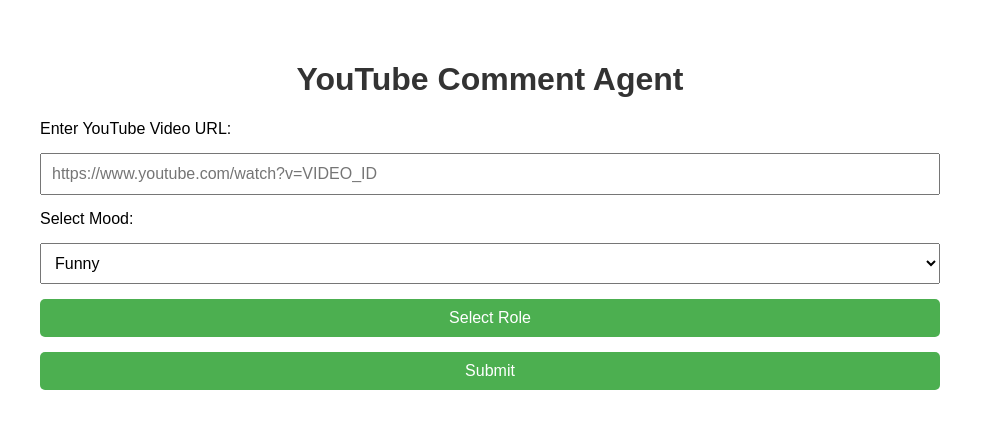
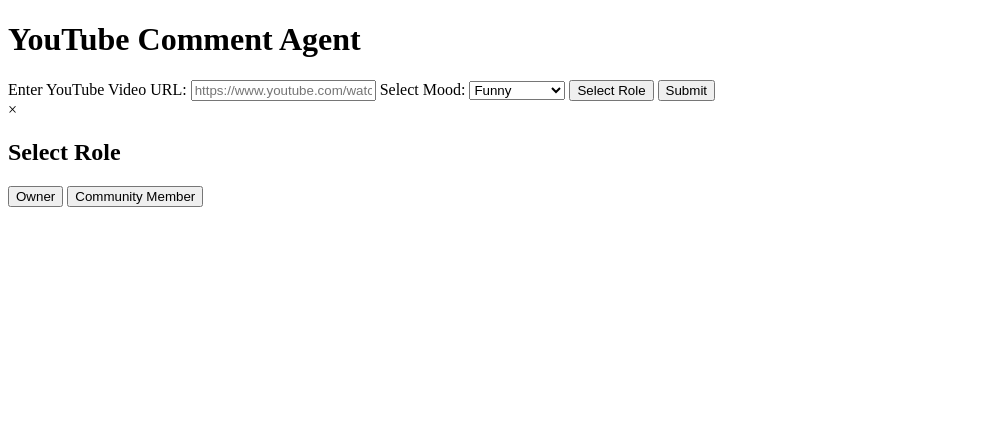
Before and after one commit to boyatlanta/youtube_comment_agent, a Flask app: page / in a window 1280 px wide. Shown: the top 429 px of the page, without its empty margins (0-995 px from the left). Run offline with Flask 3, Linux system fonts and the light colour scheme.

Commit message:
Update index.html

```diff
--- a/templates/index.html
+++ b/templates/index.html
@@ -5,123 +5,7 @@
     <meta name="viewport" content="width=device-width, initial-scale=1.0">
     <title>YouTube Comment Agent</title>
     <style>
-        body {
-            font-family: Arial, sans-serif;
-            margin: 20px;
-            padding: 20px;
-            max-width: 900px;
-        }
-        h1, h2 {
-            text-align: center;
-            color: #333;
-        }
-        form {
-            display: flex;
-            flex-direction: column;
-            gap: 15px;
-        }
-        input, select, button {
-            padding: 10px;
-            font-size: 16px;
-        }
-        button {
-            background-color: #4CAF50;
-            color: white;
-            border: none;
-            cursor: pointer;
-            border-radius: 5px;
-        }
-        button:hover {
-            background-color: #45a049;
-        }
-        .result, .approval-section {
-            margin-top: 20px;
-            padding: 20px;
-            border: 1px solid #ccc;
-            background-color: #f9f9f9;
-            border-radius: 10px;
-        }
-        table {
-            width: 100%;
-            border-collapse: collapse;
-            margin-top: 10px;
-        }
-        th, td {
-            border: 1px solid #ddd;
-            padding: 12px;
-            text-align: left;
-            vertical-align: top; /* Aligns textareas properly */
-        }
-        th {
-            background-color: #f4f4f4;
-            font-weight: bold;
-        }
-        .generate-reply-column, .edit-reply-column {
-            width: 40%; /* Ensure "Edit Reply" matches "Generated Reply" */
-        }
-        .approve-column {
-            width: 20%;
-        }
-        textarea {
-            width: 100%; /* Textarea fills the column */
-            height: 150px; /* Adjustable height */
-            padding: 10px;
-            font-size: 14px;
-            line-height: 1.5;
-            border: 1px solid #ccc;
-            border-radius: 5px;
-            resize: vertical; /* Allow vertical resizing */
-        }
-        .center {
-            text-align: center;
-            margin-top: 20px;
-        }
-        .error {
-            color: red;
-        }
-        .modal {
-            display: none;
-            position: fixed;
-            z-index: 1;
-            left: 0;
-            top: 0;
-            width: 100%;
-            height: 100%;
-            overflow: auto;
-            background-color: rgba(0, 0, 0, 0.5);
-        }
-        .modal-content {
-            background-color: white;
-            margin: 15% auto;
-            padding: 20px;
-            border: 1px solid #888;
-            width: 300px;
-            text-align: center;
-            border-radius: 10px;
-        }
-        .modal-content button {
-            margin: 10px;
-            padding: 10px;
-            font-size: 16px;
-            cursor: pointer;
-            background-color: #4CAF50;
-            color: white;
-            border: none;
-            border-radius: 5px;
-        }
-        .modal-content button:hover {
-            background-color: #45a049;
-        }
-        .close {
-            color: #aaa;
-            float: right;
-            font-size: 28px;
-            font-weight: bold;
-            cursor: pointer;
-        }
-        .close:hover {
-            color: black;
-        }
+        /* Your existing styles remain unchanged */
     </style>
 </head>
 <body>
@@ -221,11 +105,9 @@
 
             try {
                 const response = await fetch('https://youtube-comment-agent.vercel.app/process', {
-', {
                     method: 'POST',
                     headers: { 'Content-Type': 'application/json' },
                     body: JSON.stringify({ url: youtubeUrl, role, mood }),
-
                 });
 
                 const data = await response.json();
@@ -265,7 +147,6 @@
 
             try {
                 const response = await fetch('https://youtube-comment-agent.vercel.app/approve', {
-', {
                     method: 'POST',
                     headers: { 'Content-Type': 'application/json' },
                     body: JSON.stringify({ approvedReplies }),
```
